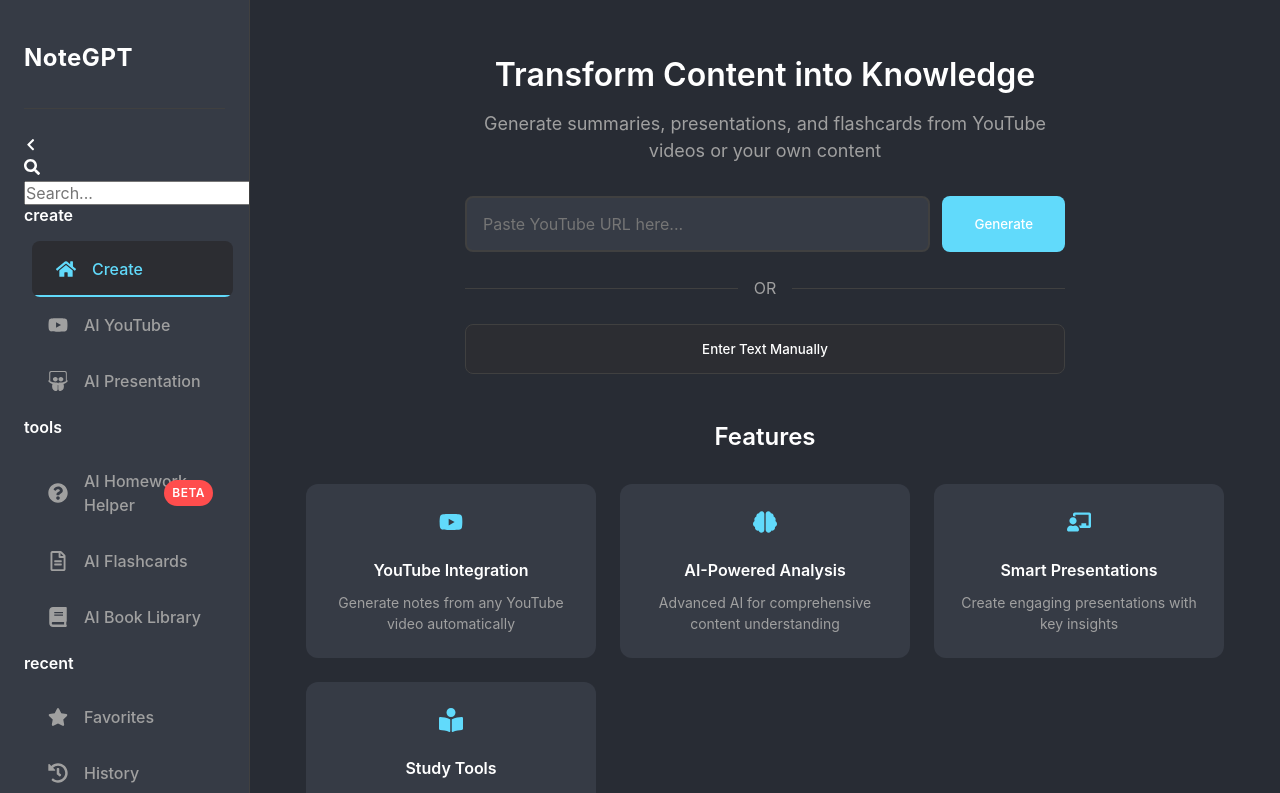
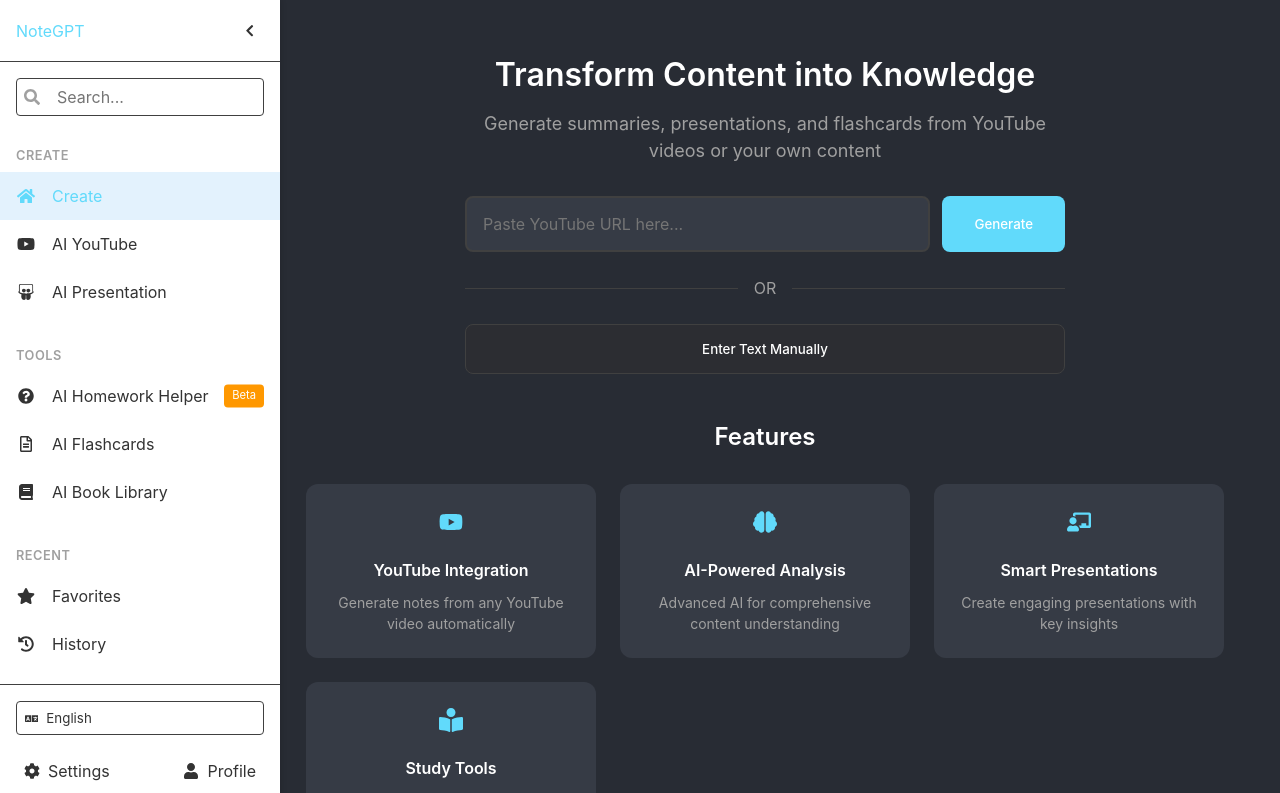
Before and after one commit to ansht3/note_gpt, a React (Create React App) app: page / in a window 1280 px wide. Shown: the top 793 px of the page. Built offline with nearby package versions, Linux system fonts and the light colour scheme; the HTML template or start-up script is replaced by a standard one.

Commit message:
revamping the css to support search functionality

```diff
--- a/src/components/Sidebar.css
+++ b/src/components/Sidebar.css
@@ -1,279 +1,279 @@
 .sidebar {
-  width: 250px;
-  background-color: var(--background-light);
-  padding: var(--space-lg);
-  border-right: 1px solid var(--border-color);
+  position: fixed;
+  top: 0;
+  left: 0;
   height: 100vh;
-  position: fixed;
-  left: 0;
-  top: 0;
-  overflow-y: auto;
-  transition: transform var(--transition-normal);
-  z-index: var(--z-fixed);
+  width: 280px;
+  background-color: var(--sidebar-bg);
+  color: var(--text-color);
+  transition: all 0.3s ease;
+  z-index: 1000;
+  display: flex;
+  flex-direction: column;
+  box-shadow: 2px 0 5px rgba(0, 0, 0, 0.1);
 }
 
-.logo {
-  padding: var(--space-md) 0 var(--space-xl);
-  margin-bottom: var(--space-lg);
+.sidebar.collapsed {
+  width: 70px;
+}
+
+.sidebar-header {
+  display: flex;
+  align-items: center;
+  justify-content: space-between;
+  padding: 1rem;
   border-bottom: 1px solid var(--border-color);
 }
 
-.logo a {
-  color: var(--text-primary);
-  text-decoration: none;
-  font-size: var(--font-size-xxl);
-  font-weight: 700;
-  letter-spacing: 0.5px;
-  transition: color var(--transition-fast);
+.collapse-toggle {
+  background: none;
+  border: none;
+  color: var(--text-color);
+  cursor: pointer;
+  padding: 0.5rem;
+  display: flex;
+  align-items: center;
+  justify-content: center;
+  transition: all 0.3s ease;
 }
 
-.logo a:hover {
+.collapse-toggle:hover {
   color: var(--primary-color);
 }
 
-nav {
-  display: flex;
-  flex-direction: column;
-  gap: var(--space-xs);
+.search-container {
+  padding: 1rem;
+  position: relative;
+}
+
+.search-icon {
+  position: absolute;
+  left: 1.5rem;
+  top: 50%;
+  transform: translateY(-50%);
+  color: var(--text-secondary);
+}
+
+.search-input {
+  width: 100%;
+  padding: 0.5rem 1rem 0.5rem 2.5rem;
+  border: 1px solid var(--border-color);
+  border-radius: 4px;
+  background-color: var(--input-bg);
+  color: var(--text-color);
+}
+
+.search-input:focus {
+  outline: none;
+  border-color: var(--primary-color);
+}
+
+.nav-section {
+  padding: 1rem 0;
+}
+
+.section-title {
+  padding: 0 1rem;
+  margin: 0 0 0.5rem 0;
+  font-size: 0.8rem;
+  text-transform: uppercase;
+  color: var(--text-secondary);
+  letter-spacing: 0.5px;
 }
 
 .nav-item {
   display: flex;
   align-items: center;
-  gap: var(--space-md);
-  padding: var(--space-md) var(--space-lg);
-  color: var(--text-secondary);
+  padding: 0.75rem 1rem;
+  color: var(--text-color);
   text-decoration: none;
-  border-radius: var(--radius-md);
-  font-weight: 500;
-  transition: all var(--transition-fast);
+  transition: all 0.2s ease;
   position: relative;
-  overflow: hidden;
 }
 
 .nav-item:hover {
-  background-color: var(--background-elevated);
-  color: var(--text-primary);
-  transform: translateX(var(--space-xs));
+  background-color: var(--hover-bg);
 }
 
 .nav-item.active {
-  background-color: var(--background-elevated);
+  background-color: var(--active-bg);
   color: var(--primary-color);
-  transform: translateX(var(--space-xs));
 }
 
 .nav-item svg {
-  font-size: var(--font-size-xl);
-  flex-shrink: 0;
-  transition: transform var(--transition-fast);
+  min-width: 20px;
+  margin-right: 1rem;
 }
 
-.nav-item:hover svg {
-  transform: scale(1.1);
-  color: var(--primary-color);
-}
-
-.nav-item.beta {
-  position: relative;
+.nav-label {
+  white-space: nowrap;
+  overflow: hidden;
+  text-overflow: ellipsis;
 }
 
 .beta-tag {
   position: absolute;
-  right: var(--space-sm);
+  right: 1rem;
   top: 50%;
   transform: translateY(-50%);
-  background-color: var(--error-color);
-  padding: var(--space-xxs) var(--space-xs);
-  border-radius: var(--radius-full);
-  font-size: var(--font-size-xs);
-  font-weight: 600;
-  text-transform: uppercase;
-  letter-spacing: 0.5px;
-  color: var(--text-inverse);
-  transition: all var(--transition-fast);
+  background-color: var(--beta-tag-bg);
+  color: var(--beta-tag-color);
+  padding: 0.2rem 0.5rem;
+  border-radius: 4px;
+  font-size: 0.7rem;
 }
 
-.nav-item.beta:hover .beta-tag {
-  background-color: var(--primary-color);
-  transform: translateY(-50%) scale(1.05);
+.sidebar-footer {
+  margin-top: auto;
+  padding: 1rem;
+  border-top: 1px solid var(--border-color);
 }
 
-.nav-item::after {
-  content: "";
-  position: absolute;
-  left: 0;
-  bottom: 0;
-  width: 100%;
-  height: 2px;
-  background-color: var(--primary-color);
-  transform: scaleX(0);
-  transform-origin: left;
-  transition: transform var(--transition-fast);
+.language-selector {
+  position: relative;
+  margin-bottom: 1rem;
 }
 
-.nav-item:hover::after,
-.nav-item.active::after {
-  transform: scaleX(1);
+.language-button {
+  width: 100%;
+  display: flex;
+  align-items: center;
+  padding: 0.5rem;
+  background: none;
+  border: 1px solid var(--border-color);
+  border-radius: 4px;
+  color: var(--text-color);
+  cursor: pointer;
+  transition: all 0.2s ease;
 }
 
-/* Scrollbar styling */
-.sidebar::-webkit-scrollbar {
-  width: 4px;
+.language-button:hover {
+  background-color: var(--hover-bg);
 }
 
-.sidebar::-webkit-scrollbar-track {
-  background: transparent;
+.language-button svg {
+  margin-right: 0.5rem;
 }
 
-.sidebar::-webkit-scrollbar-thumb {
-  background: var(--border-color);
-  border-radius: var(--radius-full);
+.language-menu {
+  position: absolute;
+  bottom: 100%;
+  left: 0;
+  right: 0;
+  background-color: var(--dropdown-bg);
+  border: 1px solid var(--border-color);
+  border-radius: 4px;
+  box-shadow: 0 2px 5px rgba(0, 0, 0, 0.1);
+  z-index: 1000;
 }
 
-/* Responsive Design */
-@media (max-width: 1024px) {
-  .sidebar {
-    width: 200px;
-  }
+.language-option {
+  width: 100%;
+  padding: 0.5rem 1rem;
+  text-align: left;
+  background: none;
+  border: none;
+  color: var(--text-color);
+  cursor: pointer;
+  transition: all 0.2s ease;
+}
 
-  .nav-item {
-    padding: var(--space-sm) var(--space-md);
-  }
+.language-option:hover {
+  background-color: var(--hover-bg);
+}
+
+.language-option.selected {
+  background-color: var(--active-bg);
+  color: var(--primary-color);
+}
+
+.footer-actions {
+  display: flex;
+  justify-content: space-between;
+}
+
+.footer-link {
+  display: flex;
+  align-items: center;
+  color: var(--text-color);
+  text-decoration: none;
+  padding: 0.5rem;
+  border-radius: 4px;
+  transition: all 0.2s ease;
+}
+
+.footer-link:hover {
+  background-color: var(--hover-bg);
+}
+
+.footer-link svg {
+  margin-right: 0.5rem;
+}
+
+.mobile-toggle {
+  display: none;
+  position: fixed;
+  top: 1rem;
+  left: 1rem;
+  z-index: 1001;
+  background: none;
+  border: none;
+  color: var(--text-color);
+  cursor: pointer;
+  padding: 0.5rem;
+}
+
+.sidebar-overlay {
+  position: fixed;
+  top: 0;
+  left: 0;
+  right: 0;
+  bottom: 0;
+  background-color: rgba(0, 0, 0, 0.5);
+  z-index: 999;
 }
 
 @media (max-width: 768px) {
   .sidebar {
     transform: translateX(-100%);
-    width: 100%;
-    max-width: 300px;
-    box-shadow: var(--shadow-lg);
   }
 
   .sidebar.open {
     transform: translateX(0);
   }
 
-  .nav-item:hover {
-    transform: none;
+  .mobile-toggle {
+    display: block;
   }
 
-  .logo {
-    padding: var(--space-sm) 0 var(--space-lg);
+  .sidebar.collapsed {
+    width: 280px;
   }
 }
 
-/* High Contrast Mode */
-@media (forced-colors: active) {
-  .sidebar {
-    border-right: 2px solid CanvasText;
-  }
-
-  .nav-item {
-    border: 1px solid transparent;
-  }
-
-  .nav-item:hover,
-  .nav-item.active {
-    border-color: CanvasText;
-  }
+/* CSS Variables for theming */
+:root {
+  --sidebar-bg: #ffffff;
+  --text-color: #333333;
+  --text-secondary: #666666;
+  --border-color: #e0e0e0;
+  --hover-bg: #f5f5f5;
+  --active-bg: #e3f2fd;
+  --primary-color: #2196f3;
+  --beta-tag-bg: #ff9800;
+  --beta-tag-color: #ffffff;
+  --input-bg: #ffffff;
+  --dropdown-bg: #ffffff;
 }
 
-@media (prefers-reduced-motion: reduce) {
-  .sidebar,
-  .nav-item,
-  .beta-tag {
-    transition: none;
-  }
+/* Dark mode variables */
+[data-theme="dark"] {
+  --sidebar-bg: #1a1a1a;
+  --text-color: #ffffff;
+  --text-secondary: #a0a0a0;
+  --border-color: #333333;
+  --hover-bg: #2a2a2a;
+  --active-bg: #1a237e;
+  --input-bg: #2a2a2a;
+  --dropdown-bg: #2a2a2a;
 }
-
-.mobile-toggle {
-  display: none;
-  position: fixed;
-  left: var(--space-md);
-  z-index: var(--z-fixed);
-  padding: var(--space-sm);
-  border-radius: var(--radius-md);
-  background-color: var(--background-elevated);
-  color: var(--text-primary);
-  border: 1px solid var(--border-color);
-  transition: all var(--transition-fast);
-}
-
-.sidebar-overlay {
-  display: none;
-  position: fixed;
-  top: 0;
-  left: 0;
-  right: 0;
-  bottom: 0;
-  background-color: rgba(0, 0, 0, 0.5);
-  backdrop-filter: blur(4px);
-  z-index: calc(var(--z-fixed) - 1);
-}
-
-.sidebar-footer {
-  margin-top: auto;
-  padding-top: var(--space-lg);
-  border-top: 1px solid var(--border-color);
-}
-
-.theme-toggle {
-  display: flex;
-  align-items: center;
-  gap: var(--space-sm);
-  width: 100%;
-  padding: var(--space-md);
-  color: var(--text-secondary);
-  background-color: var(--background-elevated);
-  border-radius: var(--radius-md);
-  transition: all var(--transition-fast);
-}
-
-.theme-toggle:hover {
-  color: var(--text-primary);
-  background-color: var(--background-light);
-}
-
-.theme-toggle svg {
-  font-size: var(--font-size-lg);
-}
-
-@media (max-width: 768px) {
-  .mobile-toggle {
-    display: flex;
-  }
-
-  .sidebar-overlay {
-    display: block;
-  }
-
-  .sidebar {
-    padding-top: calc(var(--space-xl) * 2);
-  }
-}
-
-.footer-actions {
-  display: flex;
-  flex-direction: column;
-  gap: 12px;
-  width: 100%;
-}
-
-.footer-link {
-  display: flex;
-  align-items: center;
-  padding: 8px 12px;
-  border-radius: 4px;
-  text-decoration: none;
-  color: inherit;
-  transition: background-color 0.2s;
-}
-
-.footer-link:hover {
-  background-color: rgba(0, 0, 0, 0.05);
-}
-
-.footer-link svg {
-  margin-right: 10px;
-}
```
